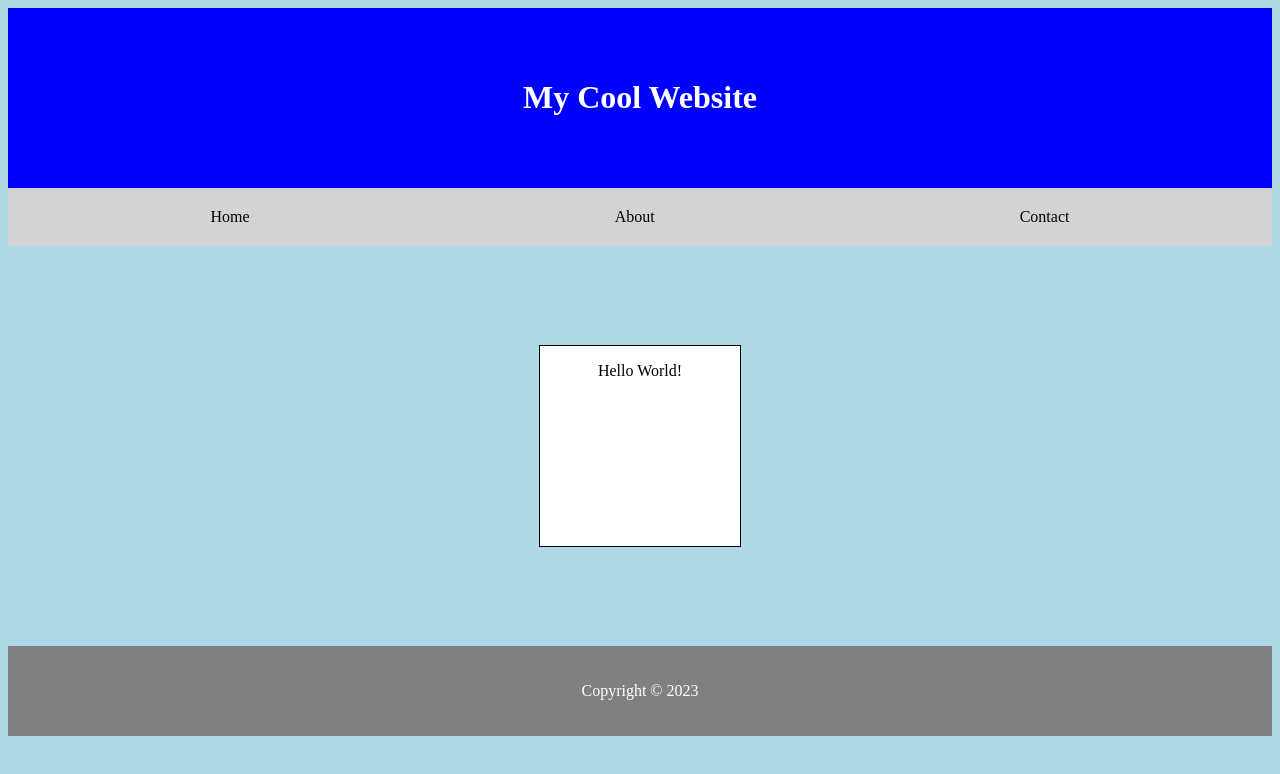
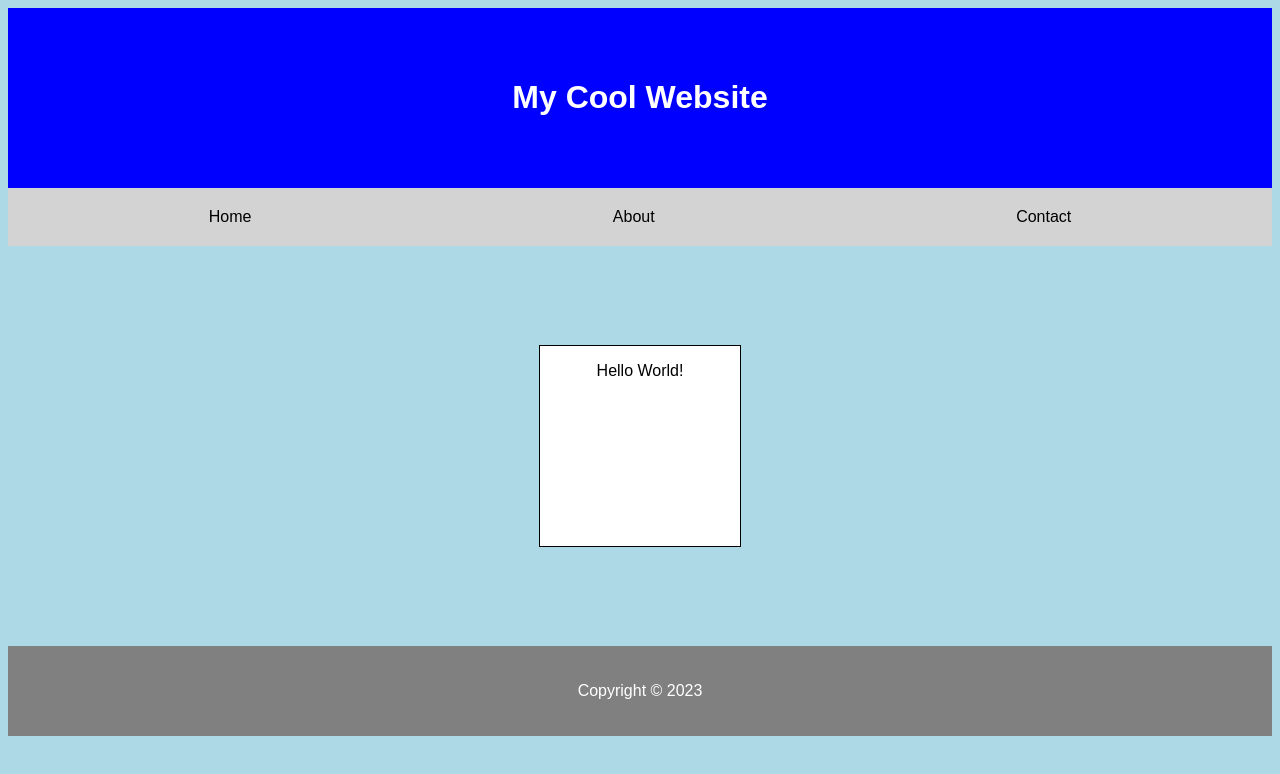
Before and after one commit to Tester1-art/art.github.io, a plain HTML site: page index.html in a window 1280 px wide. Drawn offline with Linux system fonts and the light colour scheme.

Commit message:
Update style.css

```diff
--- a/style.css
+++ b/style.css
@@ -1,6 +1,7 @@
 /* Add your CSS styles here */
 body {
   background-color: lightblue;
+  font-family: sans-serif;
 }
 header {
   text-align: center;
@@ -30,6 +31,10 @@ main {
   background-color: white;
   border: 1px solid black;
   text-align: center;
+  transition: all 0.3s ease-in-out;
+}
+.box:hover {
+  transform: rotate(360deg);
 }
 footer {
   text-align: center;
```
